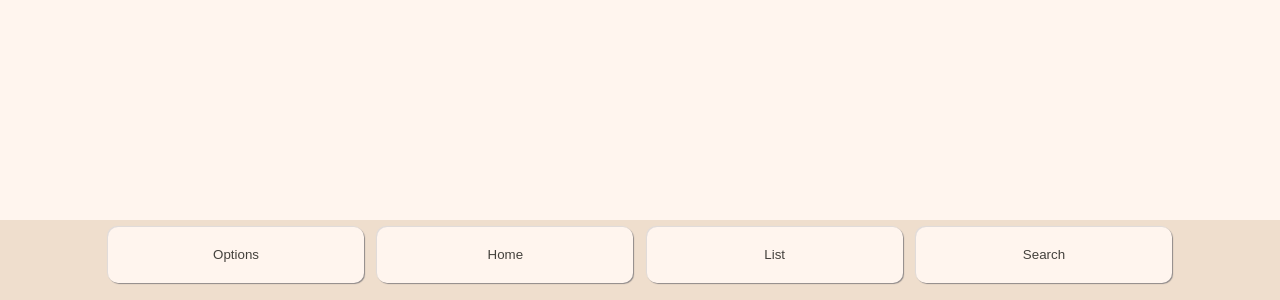
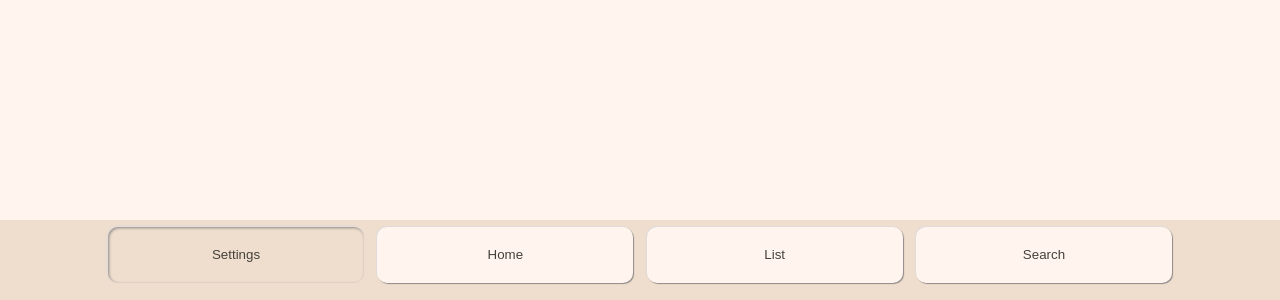
Before and after one commit to deadbelly/tashtego, a React (Create React App) app: page /settings in a window 1280 px wide. Shown: the part 500-800 px from the top of the page. Built offline with nearby package versions, Linux system fonts and the light colour scheme.

Commit message:
Make settings display navable

```diff
--- a/src/Components/App/App.js
+++ b/src/Components/App/App.js
@@ -4,6 +4,7 @@ import { Search } from '../Search/Search';
 import { NavBar } from '../NavBar/NavBar';
 import { ReadingList } from '../ReadingList/ReadingList';
 import { ActiveBook } from '../ActiveBook/ActiveBook';
+import { Settings } from '../Settings/Settings';
 import { Route } from 'react-router-dom';
 import moment from 'moment';
 
@@ -53,23 +54,27 @@ export const App = () => {
 
   return (
     <div className="App">
-      <Route exact path='/' render={ () =>
+      <Route exact path='/' render={() =>
         (activeBook.id &&
           <ActiveBook
             book={activeBook}
             changeActive={changeActive}
           />)
       }/>
-      <Route exact path='/search' render={ () =>
+      <Route exact path='/search' render={() =>
         <Search
           addBook={addBook}
           checkIfListed={checkIfListed}
         />
       }/>
-      <Route exact path='/list' render={ () =>
+      <Route exact path='/list' render={() =>
         <ReadingList
           readingList={readingList}
           setReadingList={setReadingList}
+        />
+      }/>
+      <Route exact path='/settings' render={() =>
+        <Settings
         />
       }/>
       <Route path='/' component={NavBar} />
--- a/src/Components/NavBar/NavBar.js
+++ b/src/Components/NavBar/NavBar.js
@@ -12,7 +12,9 @@ export const NavBar = () => {
 
   return (
     <div className='navbar'>
-      <button className='navbtn'>Options</button>
+      <Link to='/settings' >
+        <button className={`navbtn ${checkPath('/settings')}`}>Settings</button>
+      </Link>
       <Link to='/' >
         <button className={`navbtn ${checkPath('/')}`}>Home</button>
       </Link>
--- /dev/null
+++ b/src/Components/Settings/Settings.js
@@ -0,0 +1,5 @@
+import React from 'react';
+
+export const Settings = () => {
+  return true
+}
```
Also changed, not shown: src/Components/Settings/Settings.css (added).
